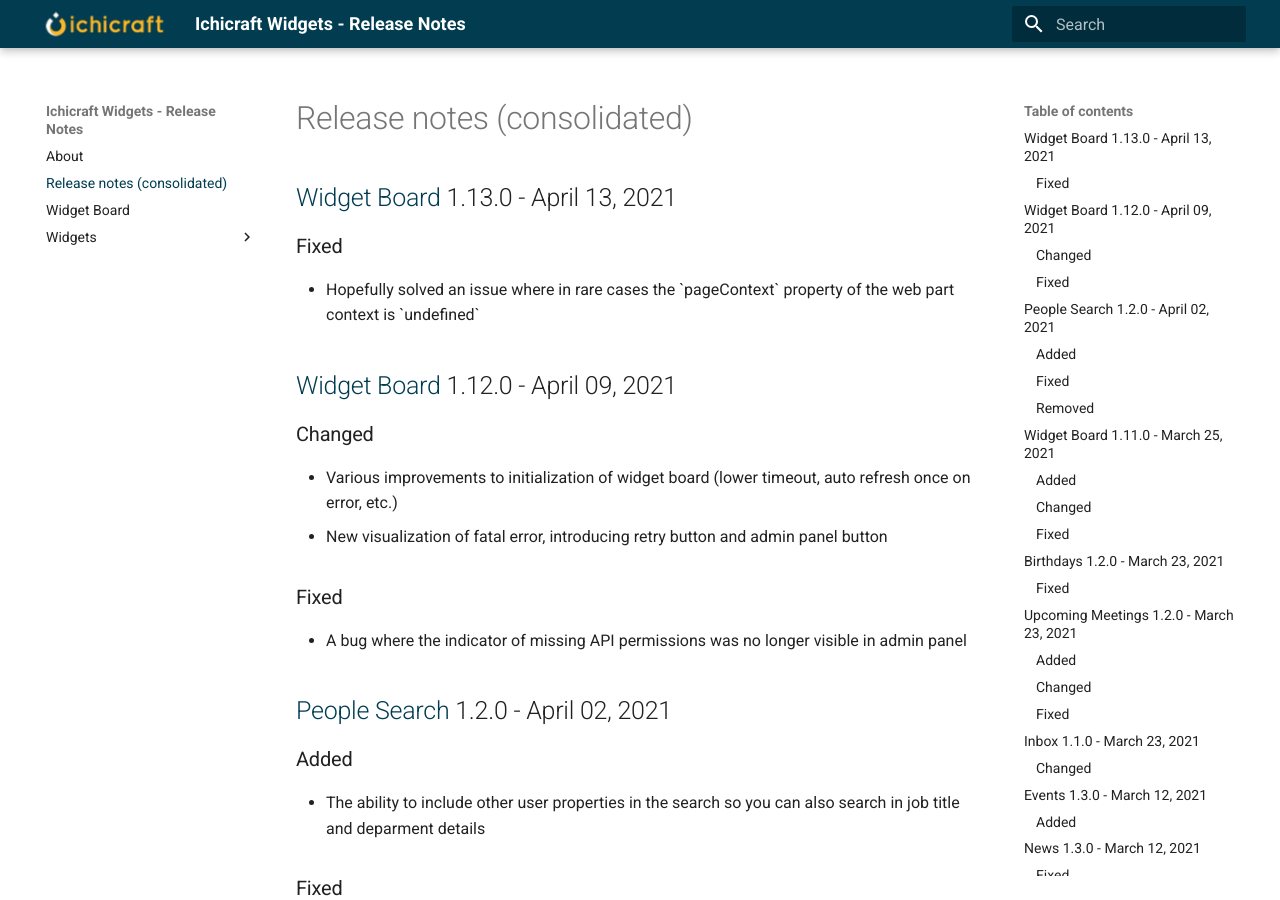
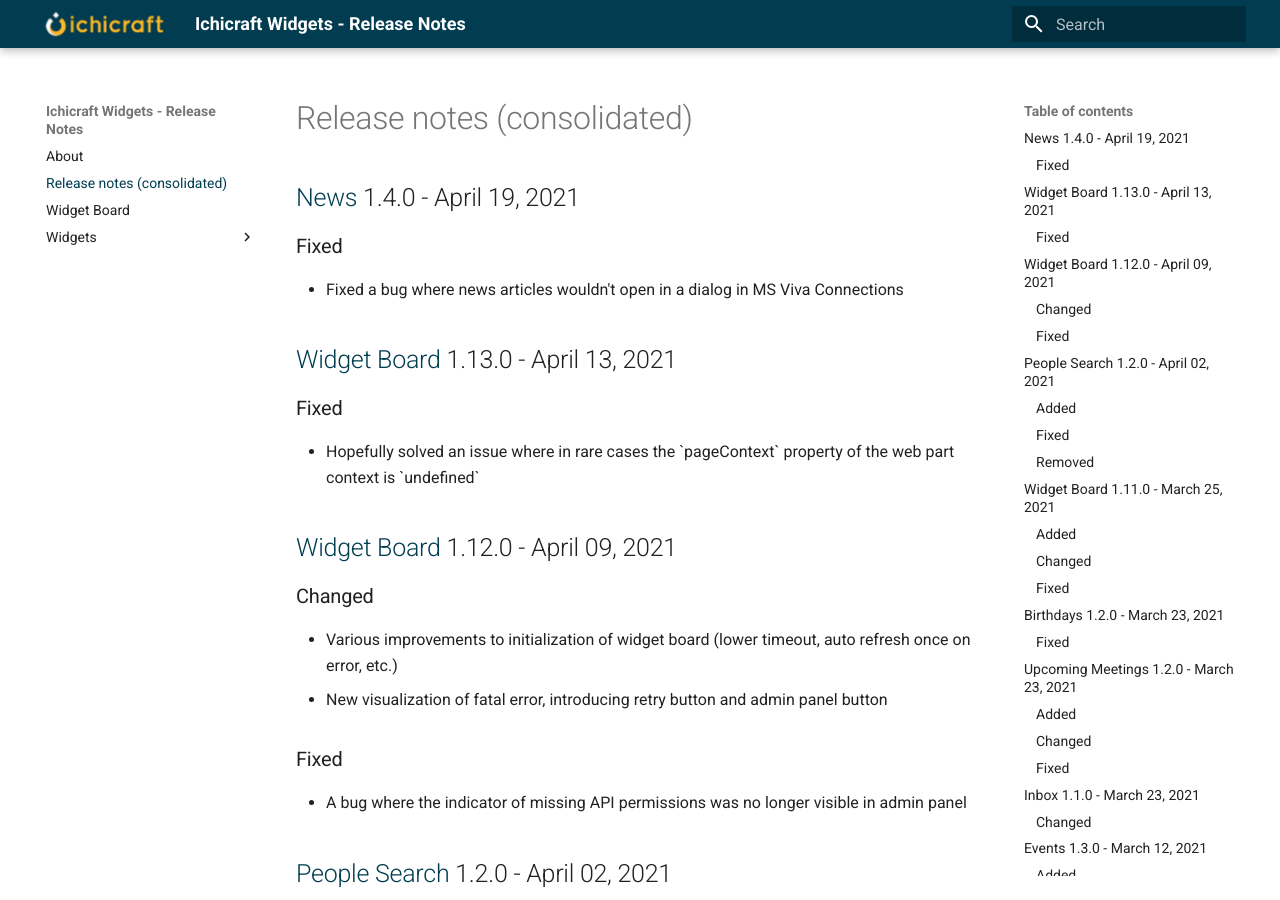
Before and after one commit to ichicraft/widgets-docs, an MkDocs documentation site: the page built from docs/Release-notes-(consolidated).md, in a window 1280 px wide and 900 px high. Built offline with MkDocs 1.6.1 and Material for MkDocs 9.7.7, drawn with Linux system fonts in a browser that asks for light colours.

Commit message:
Release notes updated by BuildService

```diff
--- a/docs/Release-notes-(consolidated).md
+++ b/docs/Release-notes-(consolidated).md
@@ -1,3 +1,8 @@
+## [News](./Widgets/News.md) 1.4.0 - April 19, 2021
+
+### Fixed
+- Fixed a bug where news articles wouldn&#x27;t open in a dialog in MS Viva Connections
+
 ## [Widget Board](./Widget Board.md) 1.13.0 - April 13, 2021
 
 ### Fixed
```
Also changed, not shown: docs/Widgets/News.md (+5 -0 lines).
